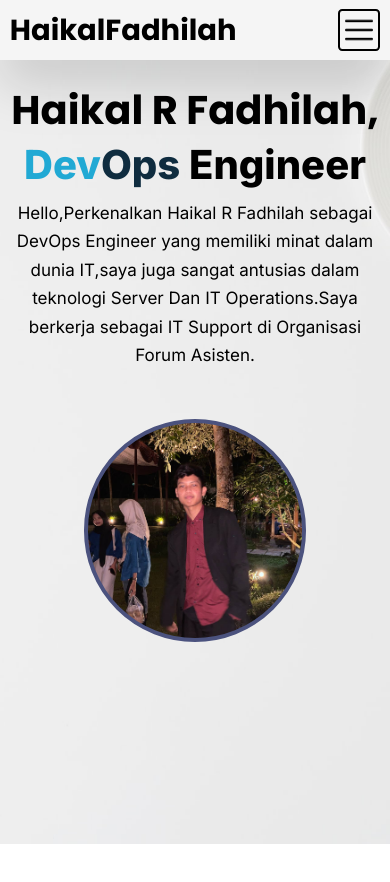
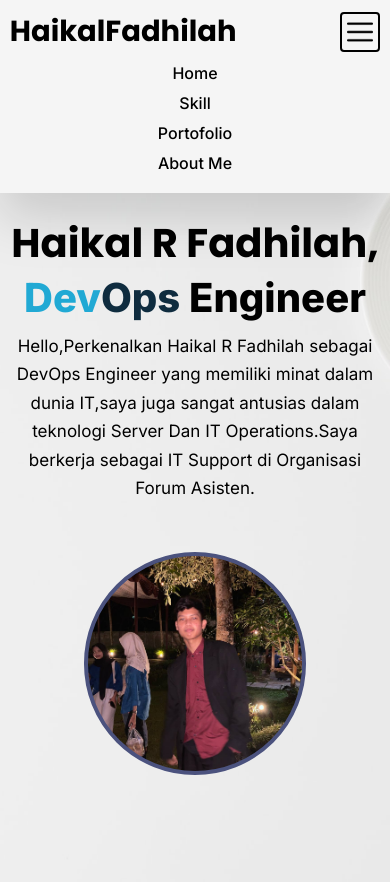
Before and after one commit to HaikalRFadhilahh/haik-portofolio-static, a plain HTML site: page index.html in a window 390 px wide. Both pictures are taken after a click on the element 359 px from the left and 30 px from the top of the page. Before the commit the page ends 844 px from the top, so only its background shows below. Drawn offline with Linux system fonts and the light colour scheme; a web font is replaced by a local one.

Commit message:
Fix Navbar Dropdown

```diff
--- a/CSS/style.css
+++ b/CSS/style.css
@@ -14,10 +14,11 @@ body {
 nav {
   width: 100vw;
   background-color: #f5f5f5;
-  height: 60px;
-  max-height: fit-content;
+  height: fit-content;
   overflow-x: hidden;
   filter: drop-shadow(0 25px 25px rgb(0 0 0 / 0.15));
+  padding-top: 10px;
+  padding-bottom: 10px;
 }
 
 .container {
@@ -67,7 +68,7 @@ a {
 }
 
 .hamburger-menu {
-  height: 70%;
+  height: 40px;
   border-radius: 10%;
   aspect-ratio: 1/1;
   border: solid 2px;
@@ -131,6 +132,11 @@ a {
   background-position: center;
   background-size: cover;
 }
+
+.flex-wrap {
+  flex-wrap: wrap;
+}
+
 /* Responsive Section */
 
 /* Mobile Size */
@@ -161,19 +167,13 @@ a {
   }
 
   .navbar-items {
-    position: absolute;
+    padding-top: 10px;
+    padding-bottom: 10px;
     display: none;
-    top: 60px;
-    right: 0;
-    width: 100vw;
-    margin-right: auto;
-    margin-left: auto;
-    background-color: #f1efef;
-    text-align: center;
     flex-direction: column;
     gap: 10px;
-    padding: 10px;
-    overflow: hidden;
+    width: 100vh;
+    text-align: center;
   }
 
   .toggle-navbar {
--- a/JS/navbar-control.js
+++ b/JS/navbar-control.js
@@ -1,3 +1,4 @@
 function toggleList() {
   document.getElementById("navbar-items").classList.toggle("toggle-navbar");
+  document.getElementById("navbar-items")
 }
--- a/index.html
+++ b/index.html
@@ -11,17 +11,18 @@
   <body>
     <!-- Navbar Section -->
     <nav>
-      <div class="container flex items-center justify-between">
+      <div class="container flex items-center justify-between flex-wrap">
         <h2 class="brand-name">HaikalFadhilah</h2>
+
+        <div class="hamburger-menu flex toggle" onclick="toggleList()">
+          <img src="./IMG/ICON/menu.png" alt="" />
+        </div>
         <ul id="navbar-items" class="navbar-items justify-between">
           <li><a href="#">Home</a></li>
           <li><a href="#">Skill</a></li>
           <li><a href="#">Portofolio</a></li>
           <li><a href="#">About Me</a></li>
         </ul>
-        <div class="hamburger-menu flex toggle" onclick="toggleList()">
-          <img src="./IMG/ICON/menu.png" alt="" />
-        </div>
       </div>
     </nav>
     <!-- Navbar End Section -->
```
